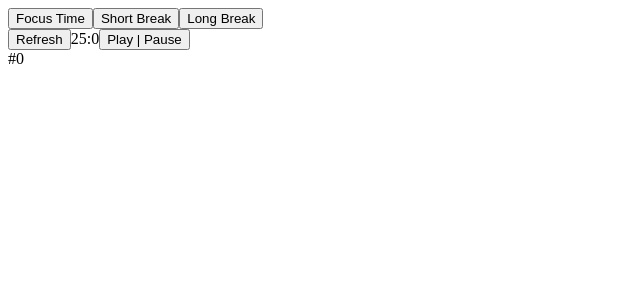
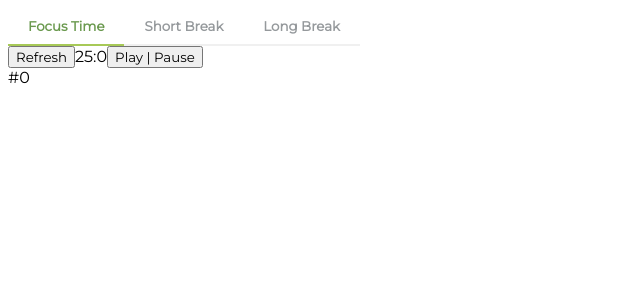
Before and after one commit to SabrinaBarros/pomodoroTimer, a React (Vite) app: page / in a window 1280 px wide. Shown: the top 300 px of the page, without its empty margins (0-640 px from the left). Built offline with nearby package versions, Linux system fonts and the light colour scheme.

Commit message:
feat: tab buttons style

```diff
--- a/src/App.jsx
+++ b/src/App.jsx
@@ -1,5 +1,6 @@
 import React from "react";
-import Timer from "./Timer"
+import Timer from "./components/timer/Timer";
+import "./app.css";
 
 class App extends React.Component {
 
@@ -13,6 +14,7 @@ class App extends React.Component {
 
   componentDidMount() {
     this._startTimer();
+    this._currentTab();
   };
 
   _startTimer() {
@@ -49,12 +51,29 @@ class App extends React.Component {
     this.shouldCountDown = false;
   };
 
+  _currentTab() {
+
+    const tabs = document.querySelectorAll('.tab-btn');
+
+    tabs.forEach(tab => {
+
+      tab.addEventListener('click', () => {
+
+        tabs.forEach(tab => tab.classList.remove('tab-btn---current'));
+        tab.classList.add('tab-btn---current');
+
+      });
+
+    });
+
+  };
+
   render() {
     return (
       <>
-        <button data-test='focus-btn' onClick={() => this._pomodoro(1500)}>Focus Time</button>
-        <button data-test='short-break-btn' onClick={() => this._pomodoro(300)}>Short Break</button>
-        <button data-test='long-break-btn' onClick={() => this._pomodoro(900)}>Long Break</button>
+        <button className="tab-btn tab-btn---current" data-test='focus-btn' onClick={() => this._pomodoro(1500)}>Focus Time</button>
+        <button className="tab-btn" data-test='short-break-btn' onClick={() => this._pomodoro(300)}>Short Break</button>
+        <button className="tab-btn" data-test='long-break-btn' onClick={() => this._pomodoro(900)}>Long Break</button>
         <br></br>
         <button data-test='refresh-btn' onClick={this._refresh.bind(this)}>Refresh</button>
         <Timer time={this.state.time}/>
--- /dev/null
+++ b/src/app.css
@@ -0,0 +1,27 @@
+@import url('https://fonts.googleapis.com/css2?family=Montserrat&display=swap');
+
+* {
+  font-family: 'Montserrat', sans-serif;
+}
+
+.tab-btn {
+  background: none;
+  border: none;
+  font-weight: bold;
+  padding: 10px 20px 10px;
+  border-radius: 10px 10px 0 0;
+  transition: all .5s ease;
+  color: #95999c;
+  border-bottom: 2px solid #f0f0f0;
+}
+
+.tab-btn:hover {
+  background-color: #f0f0f086;
+  color: #BC4749;
+  cursor: pointer;
+}
+
+.tab-btn---current, .tab-btn---current:hover {
+  color: #6A994E;
+  border-bottom: 2px solid #A7C957;
+}
--- a/src/Timer.jsx
+++ b/src/components/timer/Timer.jsx
@@ -1,3 +1,5 @@
+import "./timer.css"
+
 const Timer = ({time}) => {
 
   const minutesMask = seconds => Math.floor(seconds / 60);
```
Also changed, not shown: src/components/timer/timer.css (added).
